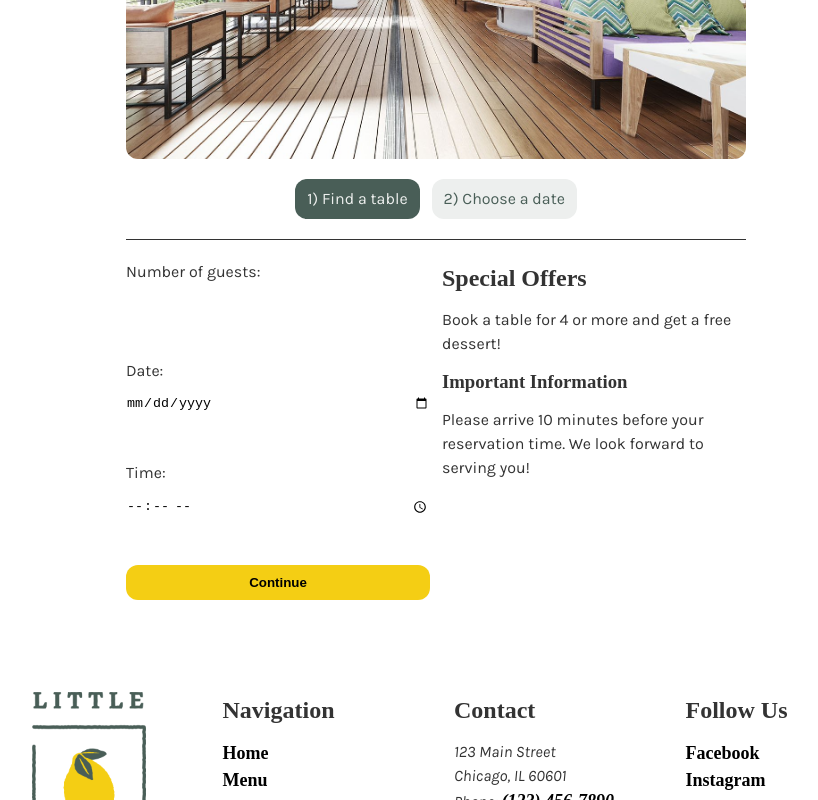
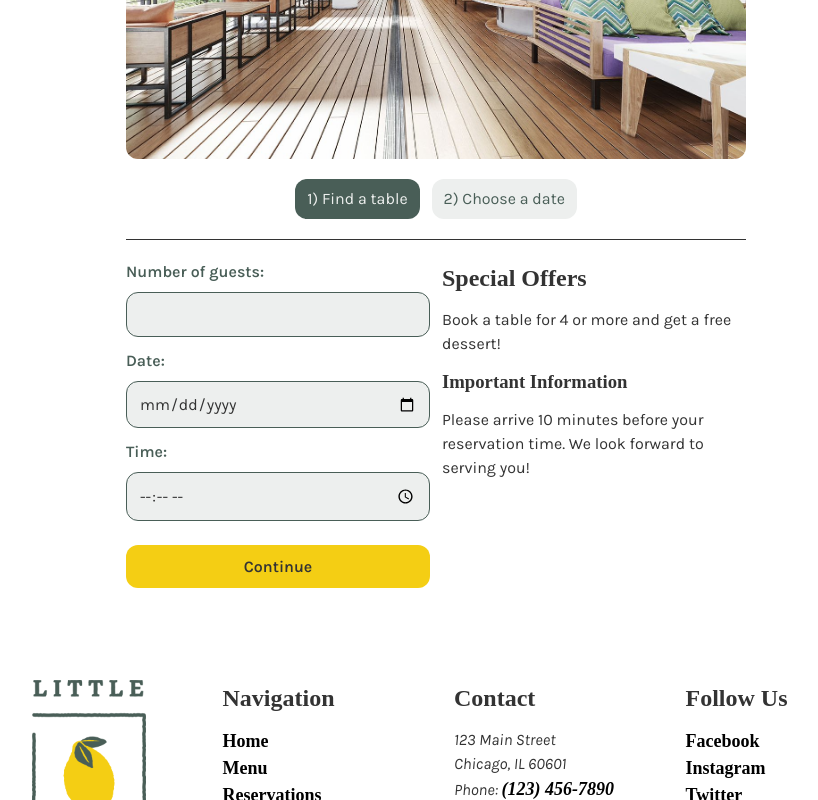
Before and after one commit to EktwpMtz/LittleLemonReactCapstone, a React (Vite) app: page /booking in a window 1280 px wide. Shown: the part 472-1272 px from the top of the page, without its empty margins (204-1022 px from the left). Built offline with nearby package versions, Linux system fonts and the light colour scheme; a web font is replaced by a local one.

Commit message:
Controlled input

```diff
--- a/src/booking/BookingPage.css
+++ b/src/booking/BookingPage.css
@@ -57,3 +57,61 @@ div.booking-form > div {
   flex: 1;
   gap: 12px;
 }
+
+div.booking-form .form-field {
+  display: flex;
+  flex-direction: column;
+  gap: var(--x-small-gap);
+}
+
+div.booking-form label {
+  font-family: var(--paragraph-font-family);
+  font-size: var(--paragraph-font-size);
+  font-weight: 600;
+  color: var(--primary-2-color);
+}
+
+div.booking-form input {
+  padding: var(--small-gap);
+  font-family: var(--paragraph-font-family);
+  font-size: var(--paragraph-font-size);
+  border: 1px solid var(--primary-2-color);
+  border-radius: var(--border-radius);
+  background-color: var(--highlight-1-color);
+  color: var(--highlight-2-color);
+  transition: border-color 0.2s ease;
+}
+
+div.booking-form input:focus {
+  border-color: var(--primary-1-color);
+  outline: none;
+}
+
+div.booking-form input::placeholder {
+  color: #999;
+}
+
+div.booking-form button {
+  padding: var(--small-gap) var(--medium-gap);
+  font-family: var(--paragraph-font-family);
+  font-size: var(--paragraph-font-size);
+  font-weight: 600;
+  border: none;
+  border-radius: var(--border-radius);
+  background-color: var(--primary-1-color);
+  color: var(--highlight-2-color);
+  cursor: pointer;
+  transition: all 0.2s ease;
+  margin-top: var(--small-gap);
+}
+
+div.booking-form button:hover {
+  background-color: var(--primary-2-color);
+  color: var(--highlight-1-color);
+}
+
+div.booking-form button:disabled {
+  background-color: #ccc;
+  color: #666;
+  cursor: not-allowed;
+}
--- a/src/booking/BookingPage.tsx
+++ b/src/booking/BookingPage.tsx
@@ -4,9 +4,44 @@ import './BookingPage.css';
 export const BookingPage = () => {
   const [step, setStep] = useState(1);
 
-  const handleNextStep = () => {
+  // Formulario paso 1
+  const [tableForm, setTableForm] = useState({
+    guests: '',
+    date: '',
+    time: '',
+  });
+
+  // Formulario paso 2
+  const [customerInquiryData, setCustomerInquiryData] = useState({
+    name: '',
+    email: '',
+    phone: '',
+    requests: '',
+  });
+
+  const updateTableFormField = (e: React.ChangeEvent<HTMLInputElement>) => {
+    const { name, value } = e.target;
+    setTableForm((prev) => ({ ...prev, [name]: value }));
+  };
+
+  const updateCustomerInquiryDataField = (e: React.ChangeEvent<HTMLInputElement>) => {
+    const { name, value } = e.target;
+    setCustomerInquiryData((prev) => ({ ...prev, [name]: value }));
+  };
+
+  const handleNextStep = (e: React.SubmitEvent<HTMLFormElement>) => {
+    e.preventDefault();
     setStep((prevStep) => prevStep + 1);
   };
+
+  const handleConfirmReservation = (e: React.SubmitEvent<HTMLFormElement>) => {
+    e.preventDefault();
+    // Aquí puedes agregar la lógica para confirmar la reserva
+    console.log('Reservation data:', { formData1: tableForm, formData2: customerInquiryData });
+    alert('Reservation confirmed!');
+  };
+
+  const minDate = new Date().toISOString().split('T')[0]; // Fecha actual en formato YYYY-MM-DD
 
   return (
     <section className="booking">
@@ -24,7 +59,8 @@ export const BookingPage = () => {
         <hr></hr>
         {step === 1 ? (
           <div className="booking-form" data-step={1}>
-            <form>
+            <form onSubmit={handleNextStep}>
+              <div className="form-field">
                 <label htmlFor="guests">Number of guests:</label>
                 <input
                   type="number"
@@ -32,16 +68,35 @@ export const BookingPage = () => {
                   name="guests"
                   min="1"
                   max="20"
+                  value={tableForm.guests}
+                  onChange={updateTableFormField}
                   required
                 />
-              <br />
+              </div>
+              <div className="form-field">
                 <label htmlFor="date">Date:</label>
-              <input type="date" id="date" name="date" required />
-              <br />
+                <input
+                  type="date"
+                  id="date"
+                  name="date"
+                  min={minDate}
+                  value={tableForm.date}
+                  onChange={updateTableFormField}
+                  required
+                />
+              </div>
+              <div className="form-field">
                 <label htmlFor="time">Time:</label>
-              <input type="time" id="time" name="time" required />
-              <br />
-              <button type="submit" onClick={handleNextStep}>
+                <input
+                  type="time"
+                  id="time"
+                  name="time"
+                  value={tableForm.time}
+                  onChange={updateTableFormField}
+                  required
+                />
+              </div>
+              <button type="submit">
                 Continue
               </button>
             </form>
@@ -57,19 +112,50 @@ export const BookingPage = () => {
           </div>
         ) : (
           <div className="booking-form" data-step={2}>
-            <form>
+            <form onSubmit={handleConfirmReservation}>
+              <div className="form-field">
                 <label htmlFor="name">Name:</label>
-              <input type="text" id="name" name="name" required />
-              <br />
+                <input
+                  type="text"
+                  id="name"
+                  name="name"
+                  value={customerInquiryData.name}
+                  onChange={updateCustomerInquiryDataField}
+                  required
+                />
+              </div>
+              <div className="form-field">
                 <label htmlFor="email">Email:</label>
-              <input type="email" id="email" name="email" required />
-              <br />
+                <input
+                  type="email"
+                  id="email"
+                  name="email"
+                  value={customerInquiryData.email}
+                  onChange={updateCustomerInquiryDataField}
+                  required
+                />
+              </div>
+              <div className="form-field">
                 <label htmlFor="phone">Phone:</label>
-              <input type="tel" id="phone" name="phone" required />
-              <br />
-              <label htmlFor="requests">Ocassion</label>
-              <input type="text" id="requests" name="requests" />
-              <br />
+                <input
+                  type="tel"
+                  id="phone"
+                  name="phone"
+                  value={customerInquiryData.phone}
+                  onChange={updateCustomerInquiryDataField}
+                  required
+                />
+              </div>
+              <div className="form-field">
+                <label htmlFor="requests">Occasion:</label>
+                <input
+                  type="text"
+                  id="requests"
+                  name="requests"
+                  value={customerInquiryData.requests}
+                  onChange={updateCustomerInquiryDataField}
+                />
+              </div>
 
               <button type="submit">Confirm Reservation</button>
             </form>
```
Lines whose indentation alone changed are shown as unchanged.
